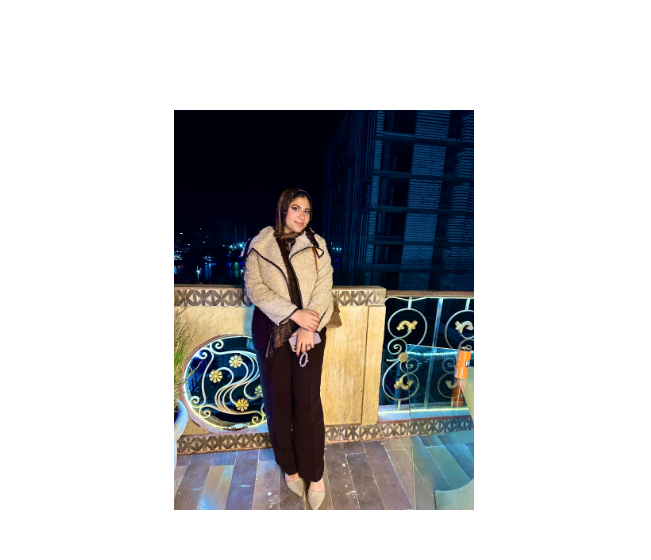
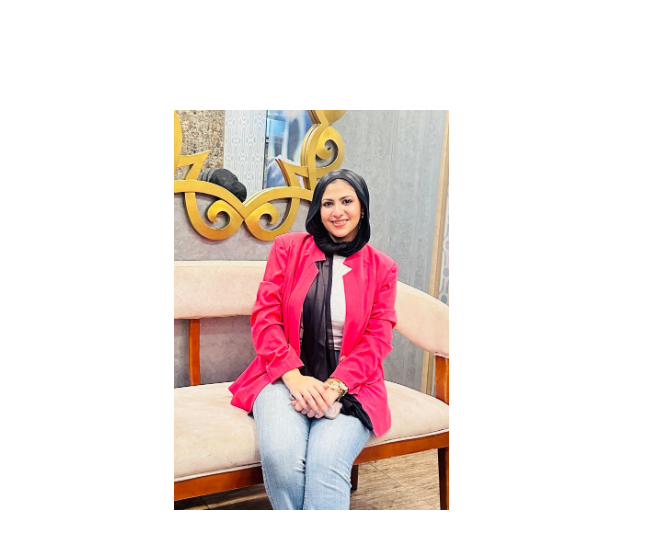
Before and after one commit to shahdamohamed/my-website, a plain HTML site: page index.html in a window 1280 px wide. Shown: the part 174-734 px from the top of the page, 0-651 px from the left. Drawn offline with Linux system fonts and the light colour scheme.

Commit message:
profile pic update

```diff
--- a/index.html
+++ b/index.html
@@ -38,7 +38,7 @@
     </nav>
     <section id="profile">
       <div class="section__pic-container">
-        <img src="./assets/meee.jpg" alt="John Doe profile picture" />
+        <img src="./assets/profile_pic.jpg" alt="John Doe profile picture" />
       </div>
       <div class="section__text">
         <p class="section__text__p1">Hello, I'm</p>
```
